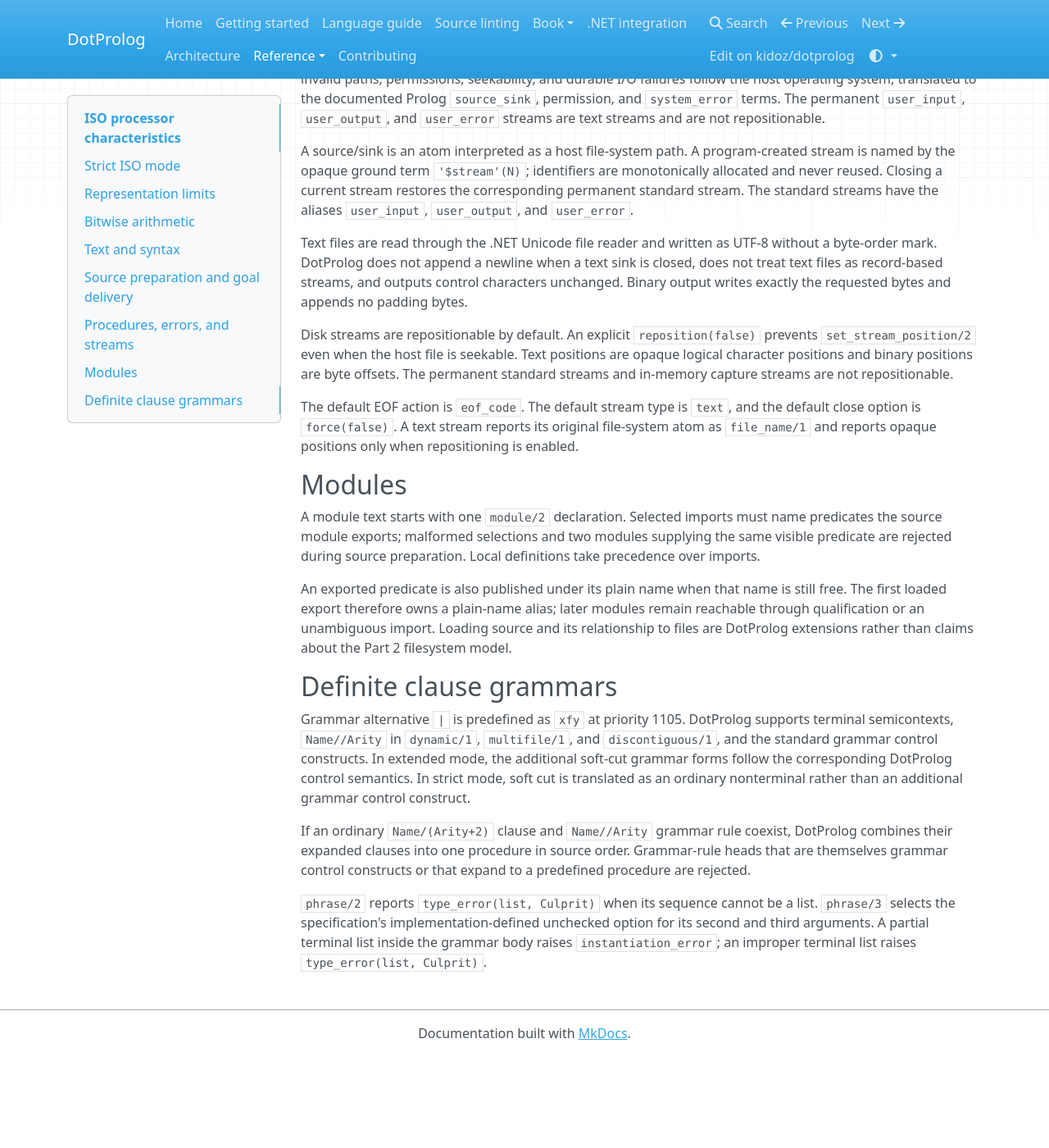
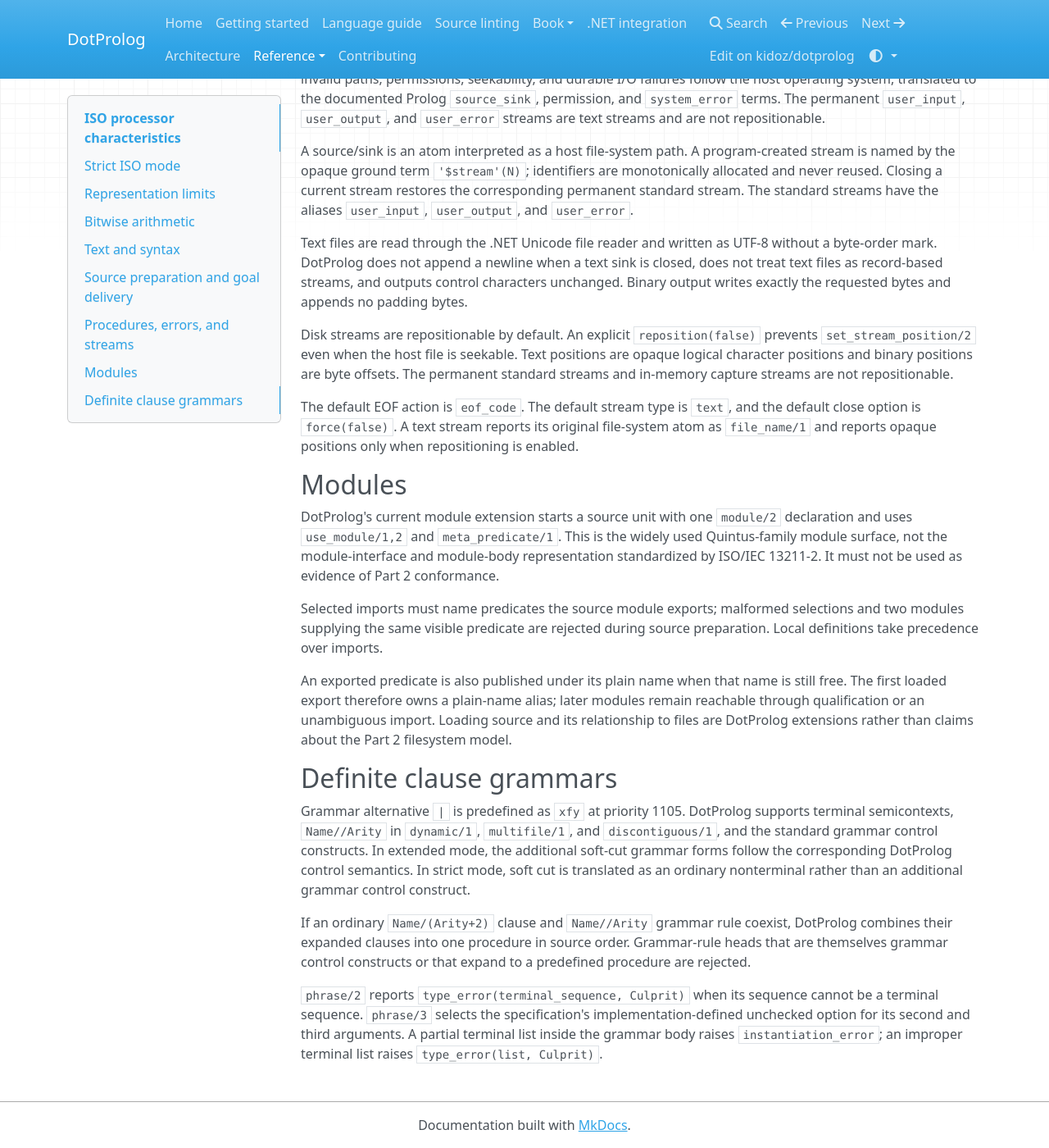
Before and after one commit to kidoz/dotprolog, an MkDocs documentation site: the page built from docs/reference/iso-processor-characteristics.md, in a window 1280 px wide and 1400 px high, scrolled down 2976 px. Shown: the whole window at 82% size. Built offline with MkDocs 1.6.1, drawn with Linux system fonts in a browser that asks for light colours; nearby versions of some CDN libraries; before the commit the page ends 4264 px from its top, so only the background shows below that.

Commit message:
Document the Part 2 module compatibility gap

```diff
--- a/docs/reference/iso-processor-characteristics.md
+++ b/docs/reference/iso-processor-characteristics.md
@@ -150,9 +150,14 @@ reports opaque positions only when repositioning is enabled.
 
 ## Modules
 
-A module text starts with one `module/2` declaration. Selected imports must name predicates the
-source module exports; malformed selections and two modules supplying the same visible predicate
-are rejected during source preparation. Local definitions take precedence over imports.
+DotProlog's current module extension starts a source unit with one `module/2` declaration and uses
+`use_module/1,2` and `meta_predicate/1`. This is the widely used Quintus-family module surface, not
+the module-interface and module-body representation standardized by ISO/IEC 13211-2. It must not be
+used as evidence of Part 2 conformance.
+
+Selected imports must name predicates the source module exports; malformed selections and two
+modules supplying the same visible predicate are rejected during source preparation. Local
+definitions take precedence over imports.
 
 An exported predicate is also published under its plain name when that name is still free. The
 first loaded export therefore owns a plain-name alias; later modules remain reachable through
@@ -171,7 +176,7 @@ If an ordinary `Name/(Arity+2)` clause and `Name//Arity` grammar rule coexist, D
 their expanded clauses into one procedure in source order. Grammar-rule heads that are themselves
 grammar control constructs or that expand to a predefined procedure are rejected.
 
-`phrase/2` reports `type_error(list, Culprit)` when its sequence cannot be a list. `phrase/3`
-selects the specification's implementation-defined unchecked option for its second and third
-arguments. A partial terminal list inside the grammar body raises `instantiation_error`; an
-improper terminal list raises `type_error(list, Culprit)`.
+`phrase/2` reports `type_error(terminal_sequence, Culprit)` when its sequence cannot be a terminal
+sequence. `phrase/3` selects the specification's implementation-defined unchecked option for its
+second and third arguments. A partial terminal list inside the grammar body raises
+`instantiation_error`; an improper terminal list raises `type_error(list, Culprit)`.
```
Also changed, not shown: COMPATIBILITY.md (+2 -2 lines).
